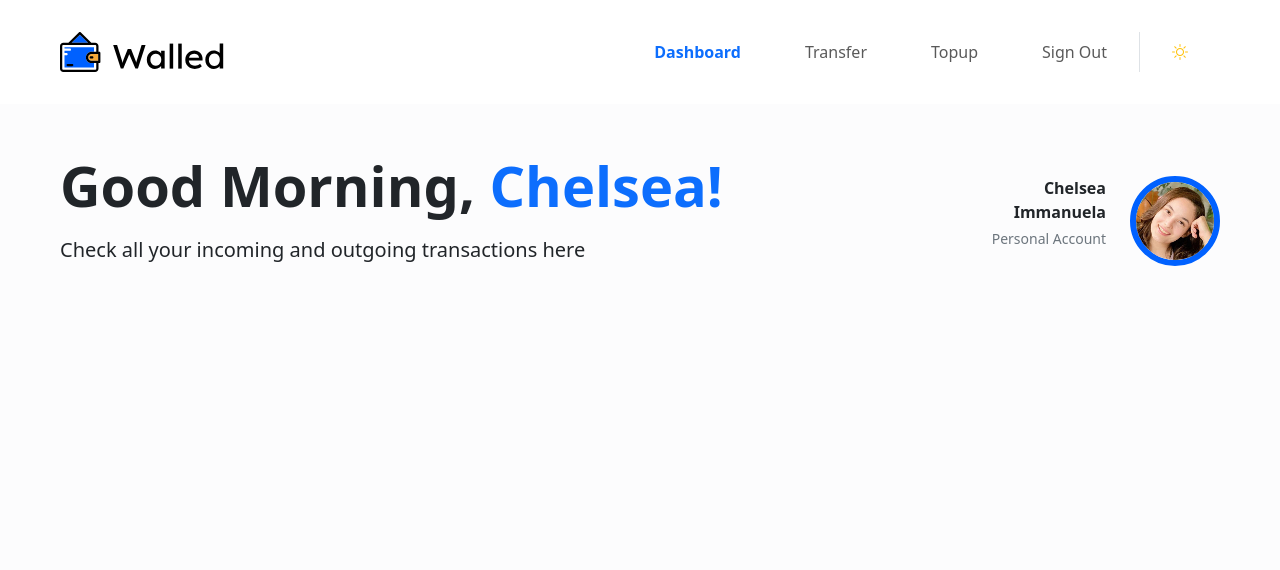
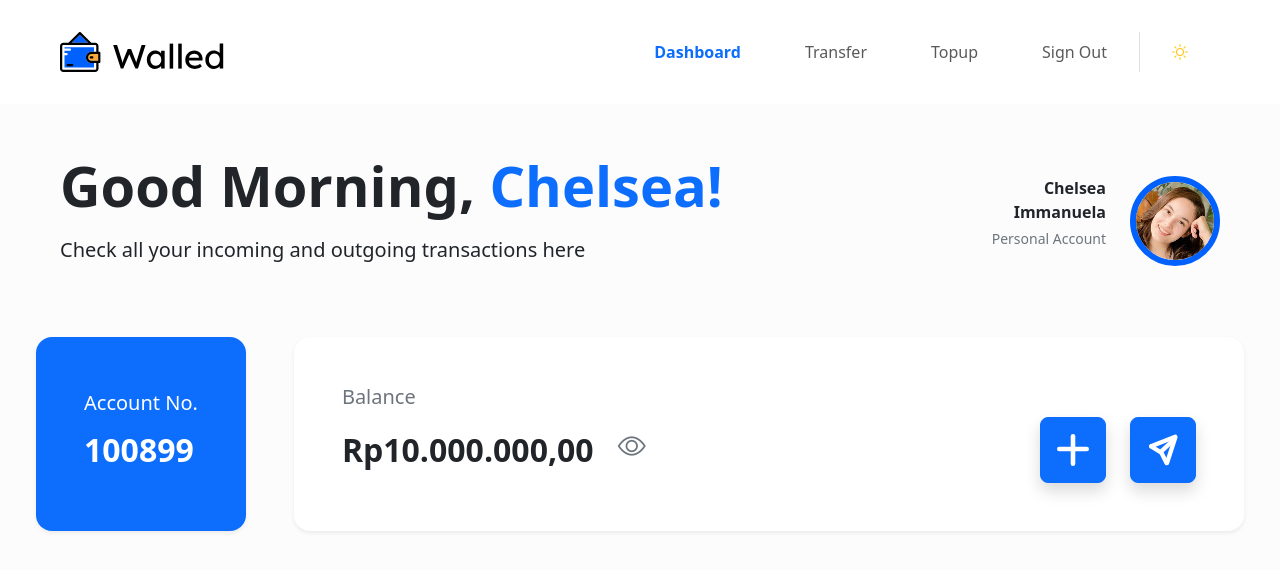
Before and after one commit to naufalmuafi/walled, a React (Vite) app: page / in a window 1280 px wide. Shown: the top 570 px of the page. Built offline with nearby package versions, Linux system fonts and the light colour scheme.

Commit message:
feat: account information

```diff
--- a/src/App.css
+++ b/src/App.css
@@ -29,10 +29,10 @@
   to {
     transform: rotate(360deg);
   }
-} */
+}
 
 @media (prefers-reduced-motion: no-preference) {
   a:nth-of-type(2) .logo {
     animation: logo-spin infinite 20s linear;
   }
-}
+} */
--- /dev/null
+++ b/src/components/Account.jsx
@@ -0,0 +1,51 @@
+import React from "react";
+import plusIcon from "../assets/plus_icon.svg";
+import sendIcon from "../assets/send_icon.svg";
+
+function Account() {
+    return (
+        <div className="account container-fluid px-5">
+            <div className="row">
+                {/* Left Side */}
+                <div className="col-12 col-md-auto bg-primary text-white rounded-4 p-5 align-content-center shadow-sm mb-4 mb-md-0">
+                    <h5 className="fw-normal mb-3">Account No.</h5>
+                    <h2 className="fw-bold">100899</h2>
+                </div>
+
+                {/* Right Side */}
+                <div className="col-12 col-md bg-white rounded-4 ms-md-5 p-5 shadow-sm">
+                    <h5 className="fw-normal text-secondary">Balance</h5>
+                    <div className="d-flex flex-column flex-md-row justify-content-between align-items-center gap-3">
+                        {/* Balance Information */}
+                        <div className="d-flex align-items-center gap-4">
+                            <h2 className="fw-semibold mb-0">
+                                Rp10.000.000,00
+                            </h2>
+                            <i className="bi bi-eye text-secondary h3"></i>
+                        </div>
+
+                        {/* Icons Section */}
+                        <div className="d-flex gap-4">
+                            <button className="btn btn-primary rounded-3 shadow p-3">
+                                <img
+                                    src={plusIcon}
+                                    alt="plus icon"
+                                    style={{ width: "2rem", height: "2rem" }}
+                                />
+                            </button>
+                            <button className="btn btn-primary rounded-3 shadow p-3">
+                                <img
+                                    src={sendIcon}
+                                    alt="send icon"
+                                    style={{ width: "2rem", height: "2rem" }}
+                                />
+                            </button>
+                        </div>
+                    </div>
+                </div>
+            </div>
+        </div>
+    );
+}
+
+export default Account;
--- a/src/pages/Home.jsx
+++ b/src/pages/Home.jsx
@@ -1,6 +1,9 @@
 import React from "react";
+
 import Navbar from "../components/common/Navbar";
 import Hero from "../components/Hero";
+import Account from "../components/Account";
+
 import "../styles/hero.css";
 
 function Home() {
@@ -8,6 +11,7 @@ function Home() {
         <div className="app">
             <Navbar />
             <Hero />
+            <Account />
         </div>
     );
 }
```
Also changed, not shown: src/assets/plus_icon.svg (added), src/assets/send_icon.svg (added).
